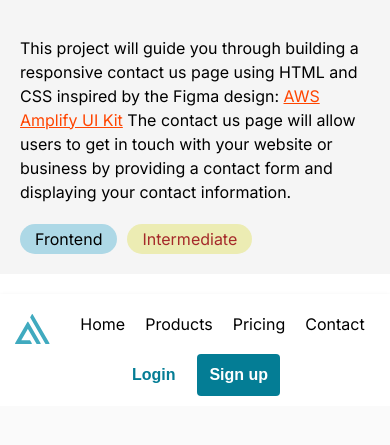
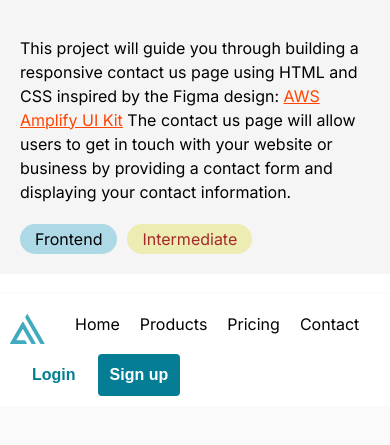
Before and after one commit to S-Osman4/TechStarta-ContactUs-Page, a plain HTML site: page index.html in a window 390 px wide. Shown: the part 163-608 px from the top of the page. Drawn offline with Linux system fonts and the light colour scheme.

Commit message:
restore display in styles

```diff
--- a/styles.css
+++ b/styles.css
@@ -67,12 +67,13 @@ body {
     box-shadow: 0 2px 5px rgba(0, 0, 0, 0.1);
   }
 
-  .navbar {
+.navbar {
     display: flex;
     justify-content: space-between;
     align-items: center;
     background-color: #fff;
     padding: 10px;
+    flex-wrap: wrap;
 }
 
 .navbar-items {
@@ -318,12 +319,14 @@ footer {
     }
 
     .navbar{
-        flex-direction: column;
+       display: flex;
     }
 
     .navbar-items {
         flex-direction: row;
+
     }
+
     .contact-info {
       height: auto;
       gap: 20px;
```
Also changed, not shown: 1 other file.
